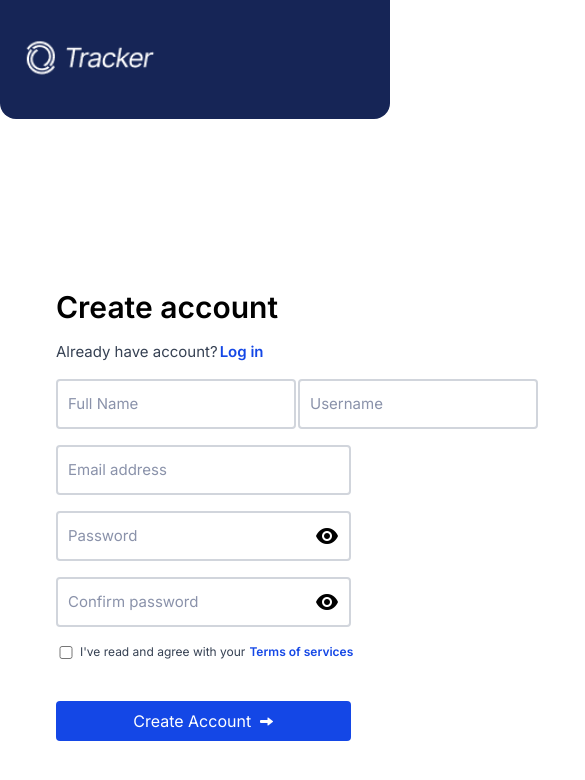
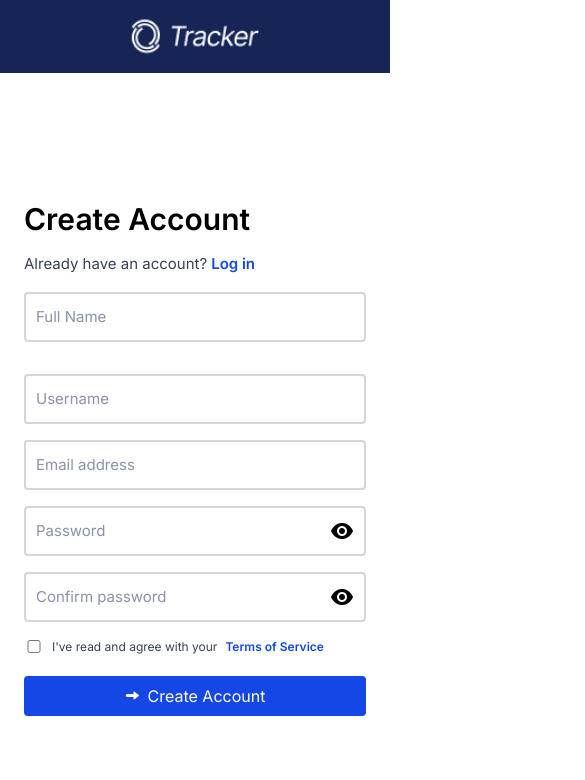
Before and after one commit to Hibachr/BudgetTrackerApp, a Next.js app: page /createAcc in a window 390 px wide. Shown: the top 780 px of the page, 585 px wide, since content can reach past the window. Built offline with nearby package versions, Linux system fonts and the light colour scheme.

Commit message:
responsiveness issues fixed

```diff
--- a/src/components/SignIn/SignButton.jsx
+++ /dev/null
@@ -1,8 +0,0 @@
-import Image from 'next/image';
-
-export default function SignButton({text}) {
-    return (
-
-        <button className='flex items-center justify-center gap-2 w-[70vh] max-md:w-1/2 h-[40px] mt-5 bg-blue-700 rounded-sm text-white'>{text} <Image src="/icons/arrow.png" width={15} height={15}/></button>
-    );
-}
--- a/src/components/navBar/navBar.jsx
+++ b/src/components/navBar/navBar.jsx
@@ -68,14 +68,21 @@ export default function NavBar() {
 
                 {/* Footer Section */}
                 <div className="mb-[40%] mt-8 space-y-6 px-3">
+                    {/* LogOut */}
+                    <Link href={"/login"}>
+                    <div className="flex items-center gap-3 text-sm font-semibold text-[#C9C9C9] pb-8">
+                    <Image src="/icons/logout.png" alt="Settings" width={32} height={32} />
+                    <span>Log Out</span>
+                    </div>
+                    </Link>
                     {/* Settings */}
-                    <div className="flex items-center gap-3 text-sm font-semibold text-[#C9C9C9] border-b border-[#C9C9C9] pb-4">
+                    <div className="flex items-center gap-3 text-sm font-semibold text-[#C9C9C9] border-b border-[#C9C9C9] pb-6">
                         <Image src="/icons/settings.png" alt="Settings" width={24} height={24} />
                         <span>Settings</span>
                     </div>
 
                     {/* Profile */}
-                    <Link href="/profile" className="flex items-center gap-3 text-sm text-[#C9C9C9] font-semibold pt-4 cursor-pointer" onClick={() => setIsOpen(false)}>
+                    <Link href="/profile" className="flex items-center gap-3 text-sm text-[#C9C9C9] font-semibold pt-2 cursor-pointer" onClick={() => setIsOpen(false)}>
                         <Image src="/images/profile.png" alt="User" width={32} height={32} className="rounded-full" />
                         <span>Adrian Tra</span>
                     </Link>
--- a/src/components/sidebar/sidebar.jsx
+++ b/src/components/sidebar/sidebar.jsx
@@ -49,7 +49,7 @@ export default function SideBar() {
 
                 {/* LogOut */}
                 <Link href={"/login"}>
-                <div className="flex items-center gap-3 text-sm font-semibold text-[#C9C9C9] pb-6">
+                <div className="flex items-center gap-3 text-sm font-semibold text-[#C9C9C9] pb-8">
                     <Image src="/icons/logout.png" alt="Settings" width={32} height={32} />
                     <span>Log Out</span>
                 </div>
--- a/src/pages/createAcc.jsx
+++ b/src/pages/createAcc.jsx
@@ -1,61 +1,62 @@
 import Link from 'next/link';
 import Image from 'next/image';
 import Input from '@/components/SignIn/Input';
-import SignButton from '@/components/SignIn/SignButton';
 
-export default function CraeteAcc() {
+export default function CreateAcc() {
   return (
-    <>
-    <div className="bg-blue-950 max-md:bg-white w-screen h-screen flex flex-row max-md:flex-col justify-between">
+    <div className="bg-blue-950 w-screen h-screen flex max-md:flex-col">
 
-            {/*LARGE SCREENS*/}
-            <div className='max-md:hidden'>
+      {/* LARGE SCREENS */}
+      <div className="hidden md:flex flex-col items-center justify-center w-1/2">
         <div className="mb-6">
           <Image src="/images/Tracker.png" alt="Logo" width={161} height={54} />
         </div>
-                <div className='ml-[150px] mt-[100px]'>
-                    <Image src="/images/Work_from_home.png" alt="picture" width={500} height={500}/>
-                </div>
+        <Image src="/images/Work_from_home.png" alt="picture" width={500} height={500} />
       </div>
 
-            {/*SMALL SCREENS*/}
-            <div className='hidden max-md:flex h-30 w-screen bg-blue-950  rounded-b-2xl'>
-            <div className="mt-7">
+      {/* SMALL SCREENS HEADER */}
+      <div className="md:hidden flex justify-center items-center h-[80px] w-full bg-blue-950 rounded-b-2xl">
         <Image src="/images/Tracker.png" alt="Logo" width={180} height={54} />
       </div>
+
+      {/* FORM CONTAINER */}
+      <div className="bg-white w-full md:w-1/2 flex justify-center items-center h-full">
+        <div className="w-full max-w-[400px] px-6">
+          <h1 className="font-semibold text-3xl">Create Account</h1>
+          <div className="flex flex-row gap-1 mt-4 text-[15px] text-gray-700">
+            <p>Already have an account?</p>
+            <Link href="/login" className="cursor-pointer font-semibold text-blue-700">
+              <h3>Log in</h3>
+            </Link>
           </div>
 
-        <div className='bg-white w-[100vh]'>
-            <div className='md:ml-[100px] ml-14 mt-[50px] max-md:pt-30 flex md:justify-center h-[80vh] w-[70vh] flex-col'>
-                <h1 className='font-semibold text-3xl'>Create account</h1>
-                <div className="flex flex-row gap-0.5 mt-4 text-[15px] text-gray-700">
-                <p>Already have account? </p>
-                <Link href="/login" className='cursor-pointer font-semibold text-blue-700'><h3>Log in</h3></Link>
-                </div>
-                <div className='flex gap-[20px] max-md:gap-0.5 flex-row'>
-                <Input placeholder="Full Name" type="text" width="1/2" resp="1/4"/>
-                <Input placeholder="Username" type="text" width="1/2" resp="1/4"/>
-                </div>
-                <Input placeholder="Email address" type="text" width="70vh" resp="1/2"/>
-
-                <Input placeholder="Password" type="password" width="70vh" resp="1/2"/>
-                <Input placeholder="Confirm password" type="password" width="70vh" resp="1/2"/>
-
-
-                <div className='flex flex-row mt-4 items-center gap-1'>
-
-                    <input type="checkbox" className='w-5'/>
-                    <p className='text-[12px] text-gray-700'>I've read and agree with your</p>
-                    <Link href="" className='cursor-pointer text-[12px] font-semibold text-blue-700'><h3>Terms of services</h3></Link>
-
-                </div>
-                <div className='mt-5'>
-                <SignButton text="Create Account"/>
+          {/* NAME & USERNAME */}
+          <div className="flex gap-4 max-md:flex-col">
+            <Input placeholder="Full Name" type="text" width="full" />
+            <Input placeholder="Username" type="text" width="full" />
           </div>
 
+          <Input placeholder="Email address" type="text" width="full" />
+          <Input placeholder="Password" type="password" width="full" />
+          <Input placeholder="Confirm password" type="password" width="full" />
+
+          <div className="flex flex-row mt-4 items-center gap-2 text-[12px] text-gray-700">
+            <input type="checkbox" className="w-5" />
+            <p>I've read and agree with your</p>
+            <Link href="#" className="cursor-pointer font-semibold text-blue-700">
+              <h3>Terms of Service</h3>
+            </Link>
+          </div>
+
+          {/* CREATE ACCOUNT BUTTON */}
+          <div className="mt-5">
+            <button className="flex items-center justify-center gap-2 w-full h-[40px] bg-blue-700 rounded-sm text-white">
+              <Image src="/icons/arrow.png" width={15} height={15} alt="arrow" />
+              Create Account
+            </button>
           </div>
         </div>
       </div>
-    </>
+    </div>
   );
 }
--- a/src/pages/login.jsx
+++ b/src/pages/login.jsx
@@ -1,61 +1,56 @@
 import Link from 'next/link';
 import Image from 'next/image';
 import Input from '@/components/SignIn/Input';
-import SignButton from '@/components/SignIn/SignButton';
 
 export default function Login() {
   return (
-    <>
-    <div className="bg-blue-950 max-md:bg-white w-screen h-screen flex flex-row max-md:flex-col justify-between">
+    <div className="bg-blue-950 w-screen h-screen flex max-md:flex-col">
 
-        {/*LARGE SCREENS*/}
-        <div className='max-md:hidden'>
+      {/* LARGE SCREENS */}
+      <div className="hidden md:flex flex-col items-center justify-center w-1/2">
         <div className="mb-6">
           <Image src="/images/Tracker.png" alt="Logo" width={161} height={54} />
         </div>
-            <div className='ml-[150px] mt-[100px]'>
-                <Image src="/images/Work_from_home.png" alt="picture" width={500} height={500}/>
-            </div>
+        <Image src="/images/Work_from_home.png" alt="picture" width={500} height={500} />
       </div>
 
-        {/*SMALL SCREENS*/}
-        <div className='hidden max-md:flex h-30 w-screen bg-blue-950  rounded-b-2xl'>
-        <div className="mt-7">
+      {/* SMALL SCREENS HEADER */}
+      <div className="md:hidden flex justify-center items-center h-[80px] w-full bg-blue-950 rounded-b-2xl">
         <Image src="/images/Tracker.png" alt="Logo" width={180} height={54} />
       </div>
+
+      {/* FORM CONTAINER */}
+      <div className="bg-white w-full md:w-1/2 flex justify-center items-center h-full">
+        <div className="w-full max-w-[400px] px-6">
+          <h1 className="font-semibold text-3xl">Sign in</h1>
+          <div className="flex flex-row gap-1 mt-4 text-[15px] text-gray-700">
+            <p>Don't have an account?</p>
+            <Link href="/createAcc" className="cursor-pointer font-semibold text-blue-700">
+              <h3>Create Account</h3>
+            </Link>
           </div>
 
-        <div className='bg-white w-[100vh]'>
-            <div className='md:ml-[100px] ml-14 mt-[50px] max-md:pt-30 flex md:justify-center h-[80vh] w-[70vh] flex-col'>
-                <h1 className='font-semibold text-3xl'>Sign in</h1>
-                <div className="flex flex-row gap-0.5 mt-4 text-[15px] text-gray-700">
-                <p>Don't have account?</p>
-                <Link href="/createAcc" className='cursor-pointer font-semibold text-blue-700'>
-                <h3>Create Account</h3></Link>
+          <Input placeholder="Email Address" type="text" width="full" />
+          <Input placeholder="Password" type="password" width="full" />
 
+          <div className="flex justify-between mt-4">
+            <label className="flex items-center gap-2 text-[15px] text-gray-700">
+              <input type="checkbox" className="w-5" />
+              Remember me
+            </label>
+            <Link href="#" className="cursor-pointer font-semibold text-blue-700">
+              <h3>Forgot password?</h3>
+            </Link>
           </div>
 
-                <Input placeholder="Email Address" type="text" width="70vh"  resp="1/2"/>
-
-                <Input placeholder="Password" type="password" width="70vh"  resp="1/2"/>
-
-
-                <div className='max-md:w-1/2 flex flex-row justify-between mt-4'>
-                    <div className='flex flex-row gap-1.5 items-center'>
-                        <input type="checkbox" className='w-5'/>
-                        <p className='text-[15px] text-gray-700'>Remember me</p>
-                    </div>
-                    <div>
-                    <Link href="" className='cursor-pointer font-semibold text-blue-700'><h3>Forgot password</h3></Link>
-                    </div>
-                </div>
-                <div className='mt-5'>
-                <SignButton text="Sign in"/>
-                </div>
-
+          <div className="mt-5">
+            <button className="flex items-center justify-center gap-2 w-full h-[40px] bg-blue-700 rounded-sm text-white">
+            <Image src="/icons/arrow.png" width={15} height={15} alt="arrow" />
+            Sign In
+            </button>
           </div>
         </div>
       </div>
-    </>
+    </div>
   );
 }
```
Lines whose indentation alone changed are shown as unchanged.
